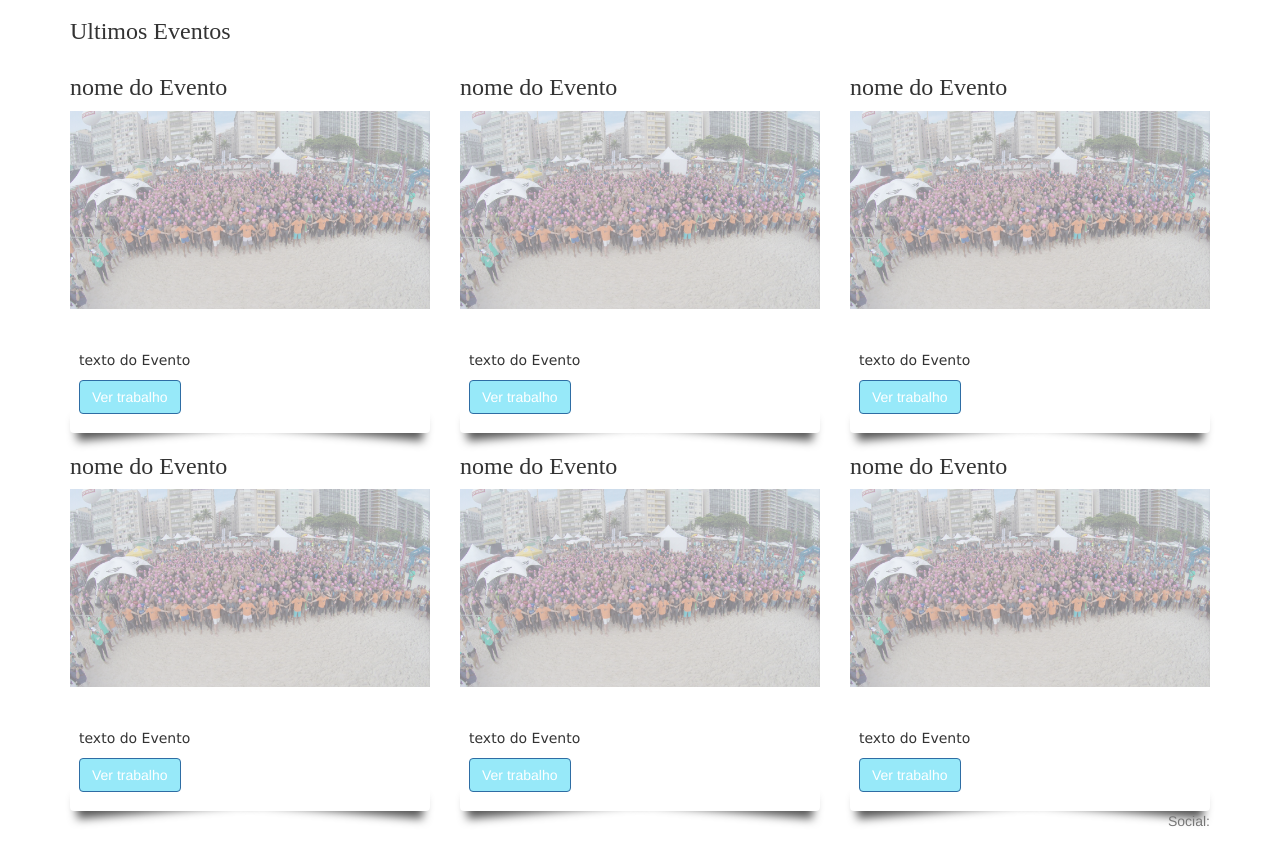
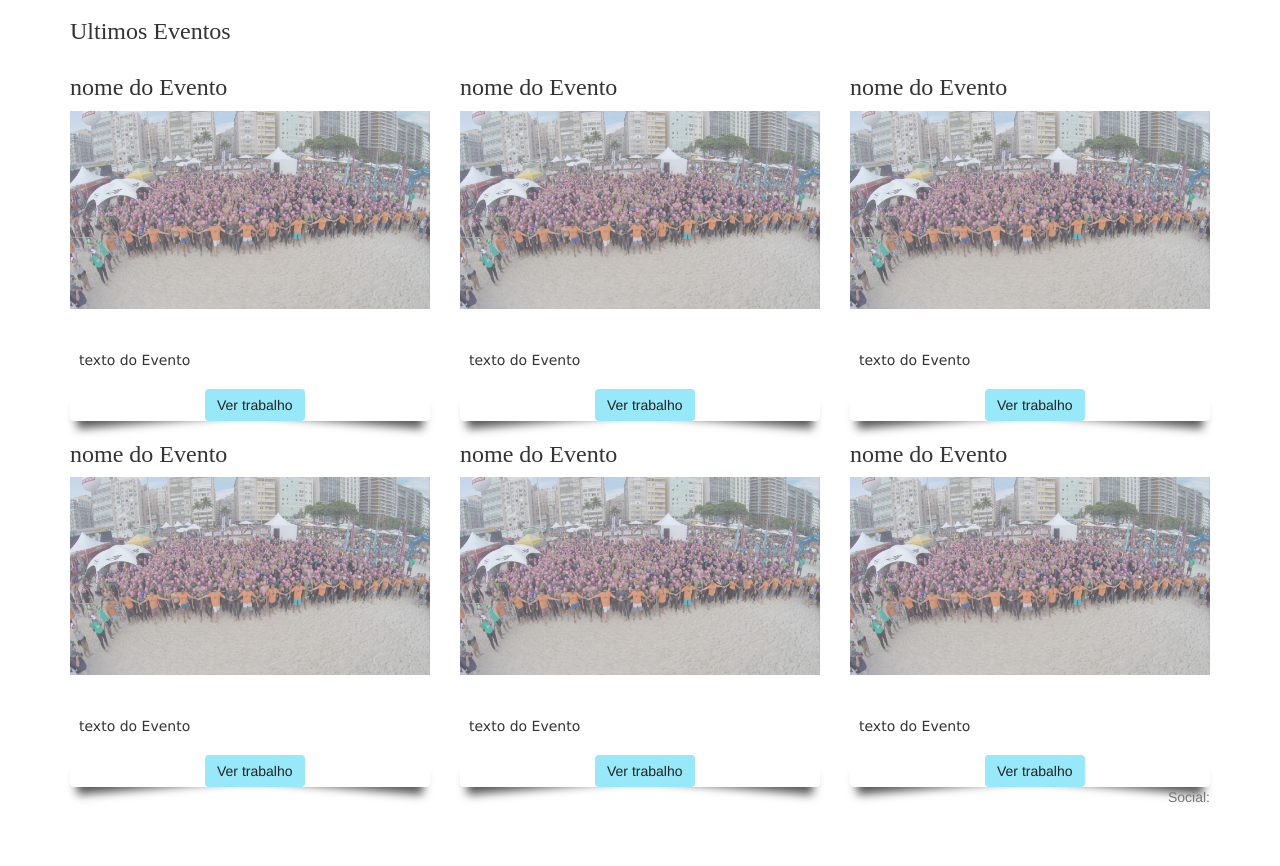
Before and after one commit to jpcanto/proMar, a website: page index.html in a window 1280 px wide. Shown: the part 694-1560 px from the top of the page. Drawn offline with nearby package versions, Linux system fonts and the light colour scheme; some icons are missing.

Commit message:
ajustes basicos dos cards

```diff
--- a/index.html
+++ b/index.html
@@ -53,8 +53,8 @@
                     </div>
                     <div class="caption cardPortfolio__caption">
                         <p class="ultimosEventos__subtitle">texto do Evento</p>
-                        <p><a href="#" class="cardPortfolio__btn btn btn-primary" role="button">Ver trabalho</a></p>
                     </div>
+                    <a href="#" class="cardPortfolio__btn btn btn-primary" role="button">Ver trabalho</a>
                 </div>
             </div>
             <div class="col-xs-12 col-sm-6 col-md-4">
@@ -65,8 +65,8 @@
                     </div>
                     <div class="caption cardPortfolio__caption">
                         <p class="ultimosEventos__subtitle">texto do Evento</p>
-                        <p><a href="#" class="cardPortfolio__btn btn btn-primary" role="button">Ver trabalho</a></p>
                     </div>
+                    <a href="#" class="cardPortfolio__btn btn btn-primary" role="button">Ver trabalho</a>
                 </div>
             </div>
             <div class="col-xs-12 col-sm-6 col-md-4">
@@ -77,8 +77,8 @@
                     </div>
                     <div class="caption cardPortfolio__caption">
                         <p class="ultimosEventos__subtitle">texto do Evento</p>
-                        <p><a href="#" class="cardPortfolio__btn btn btn-primary" role="button">Ver trabalho</a></p>
                     </div>
+                    <a href="#" class="cardPortfolio__btn btn btn-primary" role="button">Ver trabalho</a>
                 </div>
             </div>
             <div class="col-xs-12 col-sm-6 col-md-4">
@@ -89,8 +89,8 @@
                     </div>
                     <div class="caption cardPortfolio__caption">
                         <p class="ultimosEventos__subtitle">texto do Evento</p>
-                        <p><a href="#" class="cardPortfolio__btn btn btn-primary" role="button">Ver trabalho</a></p>
                     </div>
+                    <a href="#" class="cardPortfolio__btn btn btn-primary" role="button">Ver trabalho</a>
                 </div>
             </div>
             <div class="col-xs-12 col-sm-6 col-md-4">
@@ -101,8 +101,8 @@
                     </div>
                     <div class="caption cardPortfolio__caption">
                         <p class="ultimosEventos__subtitle">texto do Evento</p>
-                        <p><a href="#" class="cardPortfolio__btn btn btn-primary" role="button">Ver trabalho</a></p>
                     </div>
+                    <a href="#" class="cardPortfolio__btn btn btn-primary" role="button">Ver trabalho</a>
                 </div>
             </div>
             <div class="col-xs-12 col-sm-6 col-md-4">
@@ -113,8 +113,8 @@
                     </div>
                     <div class="caption cardPortfolio__caption">
                         <p class="ultimosEventos__subtitle">texto do Evento</p>
-                        <p><a href="#" class="cardPortfolio__btn btn btn-primary" role="button">Ver trabalho</a></p>
                     </div>
+                    <a href="#" class="cardPortfolio__btn btn btn-primary" role="button">Ver trabalho</a>
                 </div>
             </div>
             <hr>
--- a/sass/_partials/_card.scss
+++ b/sass/_partials/_card.scss
@@ -26,18 +26,24 @@
         overflow: hidden;
         img {
             max-width: 100%;
-            opacity: .5;
+            opacity: .7;
             transition: opacity .3s linear, transform .8s ease-in-out;
         }
     }
     &:hover {
         img {
             opacity: 1;
-            transform: scale(1.2) rotate(-5deg);
+            -webkit-transform: scale(1.5);
+            -ms-transform: scale(1.5);
+            transform: scale(1.5);
+            transition: 1s ease;
         }
     }
     &__btn {
         background: $azulMain;
+        border: none;
+        margin-left: 135px;
+        color: #222;
     }
     &:before {
         @include shadow('left', 5deg, 5px);
--- a/sass/_partials/_header.scss
+++ b/sass/_partials/_header.scss
@@ -12,7 +12,7 @@
     }
     & .header__subtitle {
         font-family: Verdana, Geneva, Tahoma, sans-serif;
-        font-size: 34px;
+        font-size: 32px;
     }
     &__img {
         background-image: url(../img/headerImg.jpeg);
--- a/sass/_partials/_nav.scss
+++ b/sass/_partials/_nav.scss
@@ -17,7 +17,6 @@
     &__hamburgger {
         height: 100px;
         .js & {
-            display: inline-block;
             float: right;
             height: 100%;
             border: none;
```
Also changed, not shown: css/main.css.
